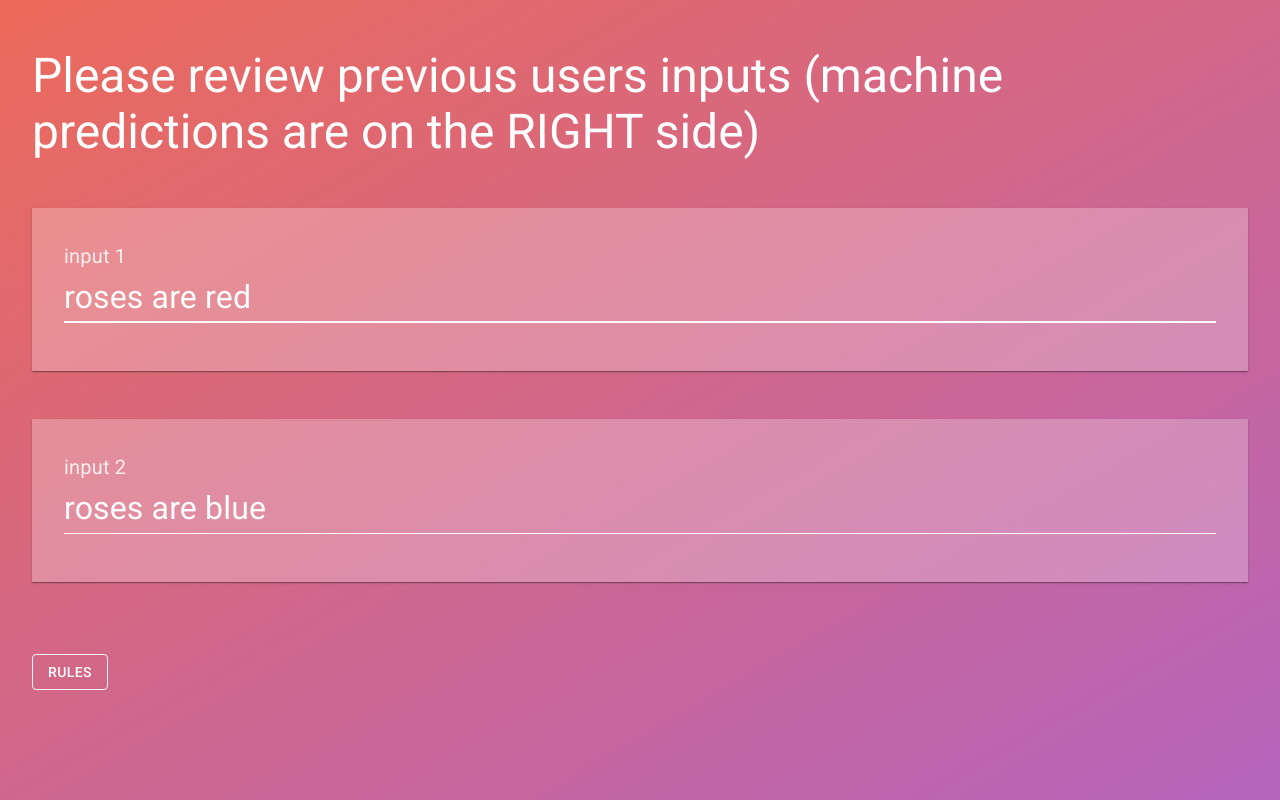
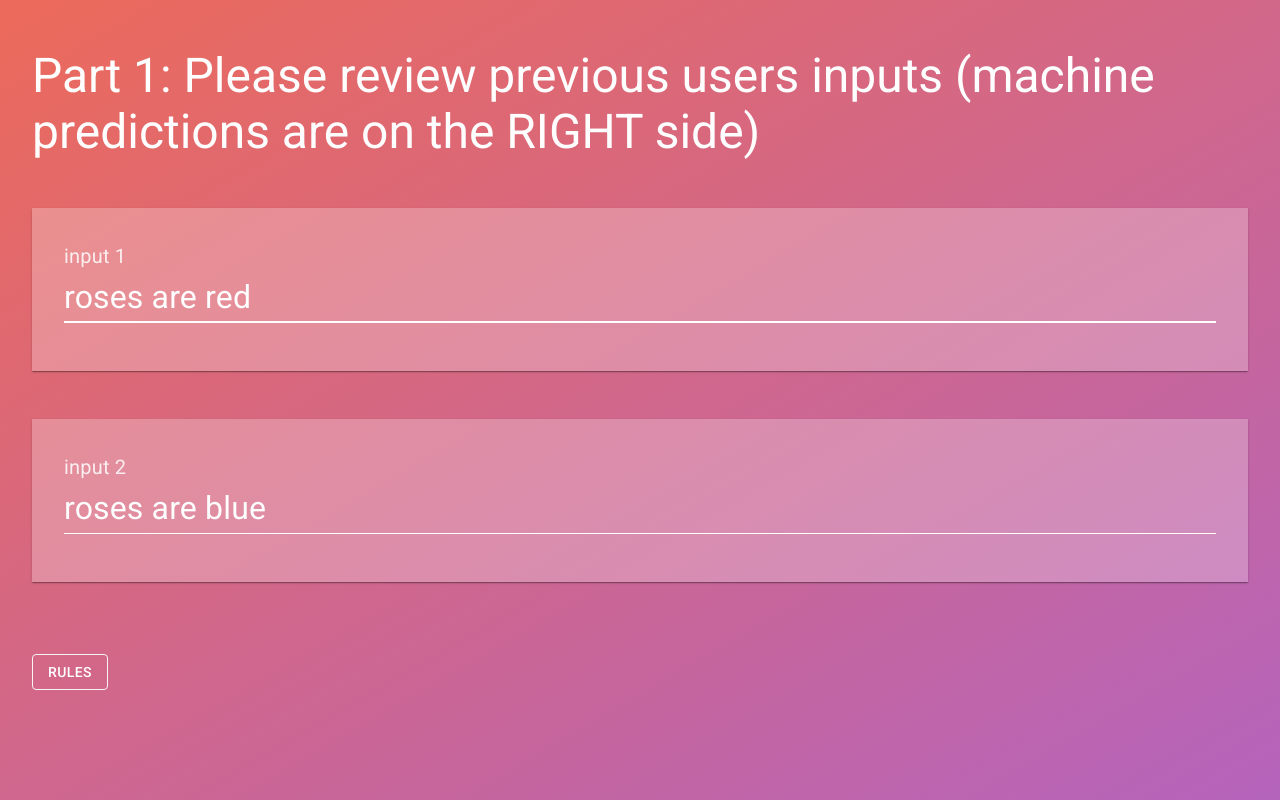
Before and after one commit to isi-usc-edu/mcs-demo, a React (Create React App) app: page / in a window 1280 px wide. Built offline with nearby package versions, Linux system fonts and the light colour scheme; no server answers.

Commit message:
Add specification for which part the user is in

```diff
--- a/src/App.js
+++ b/src/App.js
@@ -376,9 +376,9 @@ class App extends React.Component {
             variant="h3"
             className={classes.header}>
             {userEval ? (
-              <span>Please review previous users inputs (machine predictions are on the RIGHT side)</span>
+              <span>Part 1: Please review previous users inputs (machine predictions are on the RIGHT side)</span>
             ) : (
-              <span>Enter 2 common sense statements (1 TRUE and 1 FALSE)</span>
+              <span>Part 2: Enter 2 common sense statements (1 TRUE and 1 FALSE)</span>
             )}
           </Typography>
           <form className={classes.form} noValidate onSubmit={this.submit.bind(this)}>
```
